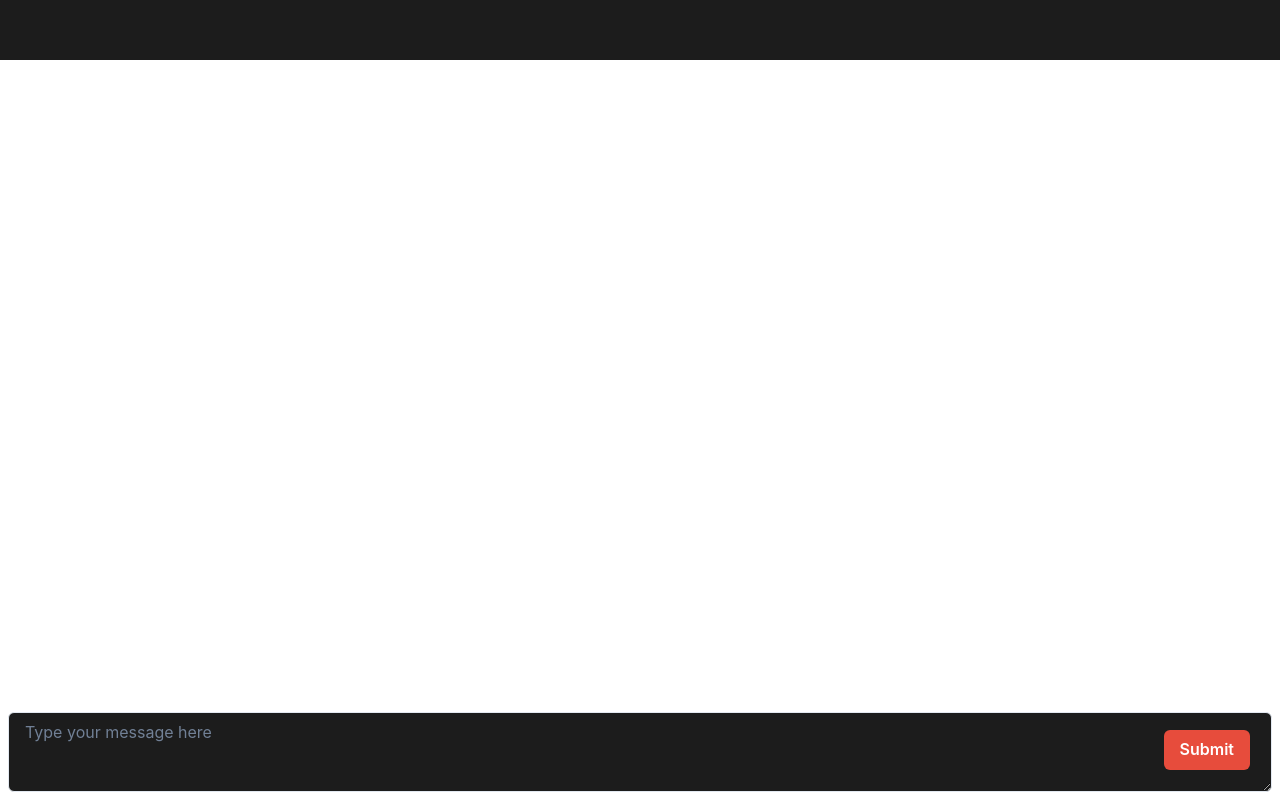
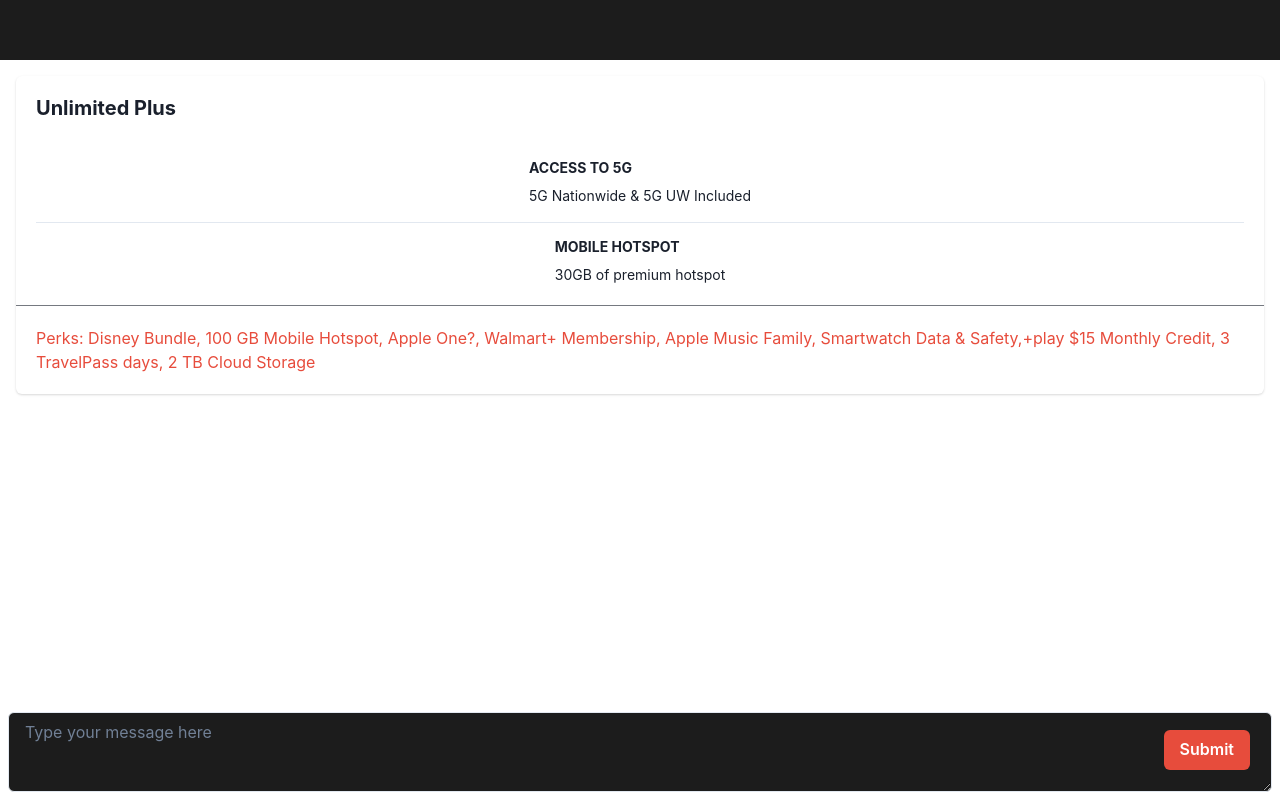
Before and after one commit to AI-Hack-gator/ai_days_fe, a React (Create React App) app: page / in a window 1280 px wide. Both pictures are taken after typing "Sample" into the empty fields and a click on the button "Submit". Built offline with nearby package versions, Linux system fonts and the light colour scheme.

Commit message:
card UI ready

```diff
--- a/src/components/Home.tsx
+++ b/src/components/Home.tsx
@@ -9,9 +9,11 @@
 const Home: React.FC = () => {
   return (
     <ChatProvider>
-      <Flex direction="column" h="100vh" position="relative">
+      <Flex h="100vh" direction="column" position="relative">
         <NavBar />
-        <PageContent />
+        <Flex direction="column" h="100%" overflowY="auto" pt="60px" pb="100px">
+          <PageContent />
+        </Flex>
         <MessageInput />
       </Flex>
     </ChatProvider>
--- a/src/components/MessageInput.tsx
+++ b/src/components/MessageInput.tsx
@@ -34,7 +34,7 @@
   console.log("messages", messages);
 
   return (
-    <Box p={2} position="absolute" bottom="0" w="100%" zIndex="1">
+    <Box position="absolute" p={2} bottom="0" w="100%" zIndex="1">
       <Textarea
         placeholder="Type your message here"
         isDisabled={inputInfo.loading}
--- a/src/components/PageContent.tsx
+++ b/src/components/PageContent.tsx
@@ -1,12 +1,41 @@
-// components/PageContent.tsx
-import React from 'react';
-import { Box } from '@chakra-ui/react';
+import React, { useContext, useMemo, useRef, useEffect } from 'react';
+import DeviceRow from './row/DeviceRow';
+import PlanRow from './row/PlanRow';
+// import InformationRow from './row/InformationRow';
+import { Flex, VStack, Box } from '@chakra-ui/react';
+import { ProductType, Row } from '../types';
+import { ChatContext, ChatContextType } from '../contexts/ChatContext';
 
-const PageContent: React.FC = () => {
+const PageContent: React.FC = ({}) => {
+  const { rows, inputInfo } = useContext<ChatContextType>(ChatContext);
+  const bottomRef = useRef<HTMLDivElement>(null);
+
+  const renderedRows = useMemo(() => {
+    return rows.map((row, index) => {
+      switch (row.ui_gen_output.product_type) {
+        case ProductType.DEVICE:
+          return <DeviceRow key={index} row={row} />;
+        case ProductType.PLAN:
+          return <PlanRow key={index} row={row} />;
+        // case 'information':
+        //   return <InformationRow key={index} row={row} />;
+        default:
+          return null;
+      }
+    });
+  }, [rows]);
+
+  useEffect(() => {
+    if (bottomRef.current) {
+      bottomRef.current.scrollIntoView({ behavior: "smooth" });
+    }
+  }, [rows]);
+
   return (
-    <Box flex="1" overflowY="auto" pt="60px" pb="100px" height="1000px">
-      {/* Padding to account for the NavBar and MessageInput */}
-    </Box>
+    <VStack>
+      {renderedRows}
+      <Box ref={bottomRef} />
+    </VStack>
   );
 };
 
--- /dev/null
+++ b/src/components/row/DeviceRow.tsx
@@ -0,0 +1,23 @@
+import React from 'react';
+import { DisplayType, Row } from '../../types';
+import CardUi from '../uiOption/CardUi';
+import TableUi from '../uiOption/TableUi';
+
+interface DeviceRowProps {
+  row: Row;
+}
+
+const DeviceRow: React.FC<DeviceRowProps> = ({ row }) => {
+  console.log("Inside DeviceRow")
+  switch (row.ui_gen_output.display_type) {
+    case DisplayType.CARD:
+      console.log("Inside DeviceRow CARD")
+      return <CardUi row={row} />;
+    case DisplayType.TABLE:
+      return <TableUi row={row} />;
+    default:
+      return null;
+  }
+};
+
+export default DeviceRow;
--- /dev/null
+++ b/src/components/row/PlanRow.tsx
@@ -0,0 +1,21 @@
+import React from 'react';
+import { DisplayType, Row } from '../../types';
+import CardUi from '../uiOption/CardUi';
+import TableUi from '../uiOption/TableUi';
+
+interface PlanRowProps {
+  row: Row;
+}
+
+const PlanRow: React.FC<PlanRowProps> = ({ row }) => {
+  switch (row.ui_gen_output.display_type) {
+    case DisplayType.CARD:
+      return <CardUi row={row} />;
+    case DisplayType.TABLE:
+      return <TableUi row={row} />;
+    default:
+      return null;
+  }
+};
+
+export default PlanRow;
--- /dev/null
+++ b/src/components/uiOption/CardUi.tsx
@@ -0,0 +1,113 @@
+import React, { useMemo } from 'react';
+import {
+  Box,
+  VStack,
+  List,
+  ListItem,
+  Heading,
+  Text,
+  Card,
+  CardBody,
+  CardHeader,
+  CardFooter,
+  Image,
+  Button,
+  ButtonGroup,
+  Divider,
+  StackDivider,
+  Flex,
+} from '@chakra-ui/react';
+
+import {
+  FaWifi,
+  FaBatteryHalf,
+  FaCamera,
+  FaCogs,
+  FaMobileAlt,
+  // ... import other unique icons you'd like to use
+  // @ts-ignore
+} from 'react-icons/fa';
+import { Row, Device, Plan, ProductType } from '../../types';
+
+interface CardUiProps {
+  row: Row;
+}
+
+const CardUi: React.FC<CardUiProps> = ({ row }) => {
+  let productItems = row.ui_gen_output.product_items;
+
+  const renderDevice = useMemo(() => {
+    // @ts-ignore
+    return productItems.map((device: Device) => (
+      <Card backgroundColor="brandPrimary.500" color="white"  maxW="sm">
+        <CardBody>
+          <Image src={device.image} alt={device.product} borderRadius="lg" />
+          <VStack align="start" spacing={4}>
+            <Heading size="md">{device.product}</Heading>
+            <Text>{device.overview}</Text>
+            <Text color="brandPrimary.500" fontSize="2xl">
+              {device.monthly_price}
+            </Text>
+          </VStack>
+          <Text mt={2} color="brandSecondary.500">{device.other_features}</Text>
+        </CardBody>
+        <Divider ml="5%" w="90%" />
+        <CardFooter display="flex" justifyContent="flex-end" w="100%">
+          {/* link button to device.links */}
+          <Button colorScheme='brandSecondary'>
+            <a href={device.links} target="_blank" rel="noreferrer">
+              Learn More
+            </a>
+          </Button>
+        </CardFooter>
+      </Card>
+    ));
+  }, [productItems]);
+
+  const renderPlan = useMemo(() => {
+    // @ts-ignore
+    return productItems.map((plan: Plan) => (
+      <Card colorScheme=''>
+        <CardHeader>
+          <Heading size="md">{plan.product}</Heading>
+        </CardHeader>
+        <CardBody>
+          <VStack divider={<StackDivider />} spacing={4}>
+            <Box>
+              <Heading size="xs" textTransform="uppercase">
+                Access to 5G
+              </Heading>
+              <Text pt="2" fontSize="sm">
+                {plan.access_to_5G}
+              </Text>
+            </Box>
+            <Box>
+              <Heading size="xs" textTransform="uppercase">
+                Mobile Hotspot
+              </Heading>
+              <Text pt="2" fontSize="sm">
+                {plan.mobile_hotspot}
+              </Text>
+            </Box>
+            {/* ... other plan-specific fields */}
+          </VStack>
+        </CardBody>
+        <Divider />
+        <CardFooter>
+          {/* Unique field for renderPlan */}
+          <Text color="brandSecondary.500">Perks: {plan.perks_you_may_choose_between_for_an_additional_10_dollars}</Text>
+        </CardFooter>
+      </Card>
+    ));
+  }, [productItems]);
+
+
+
+  return (
+    <Flex justifyContent="space-between" gap={10} p={4} color="white" borderRadius="md" w="100%">
+      {row.ui_gen_output.product_type === ProductType.DEVICE ? renderDevice : renderPlan}
+    </Flex>
+  );
+};
+
+export default CardUi;
--- /dev/null
+++ b/src/components/uiOption/TableUi.tsx
@@ -0,0 +1,22 @@
+import React from 'react';
+import { Row } from '../../types';
+import { Table, Tbody, Td, Th, Thead, Tr } from '@chakra-ui/react';
+
+interface TableUiProps {
+  row: Row;
+}
+
+const TableUi: React.FC<TableUiProps> = ({ row }) => {
+  return (
+    <Table variant="simple">
+      <Thead>
+        {/* Add your table header */}
+      </Thead>
+      <Tbody>
+        {/* Render the table rows based on the row data */}
+      </Tbody>
+    </Table>
+  );
+};
+
+export default TableUi;
--- a/src/index.css
+++ b/src/index.css
@@ -5,6 +5,7 @@
     sans-serif;
   -webkit-font-smoothing: antialiased;
   -moz-osx-font-smoothing: grayscale;
+  height: 100vh;
 }
 
 code {
--- a/src/types.ts
+++ b/src/types.ts
@@ -80,8 +80,8 @@
 }
 
 export enum DisplayType {
-  TABLE = 'table',
-  CARD = 'card',
+  TABLE = 'tables',
+  CARD = 'cards',
 }
 
 export type InputInfo = {
@@ -90,8 +90,8 @@
 }
 
 export enum ProductType {
-  PLAN = 'plan',
-  DEVICE = 'device',
+  PLAN = 'plans',
+  DEVICE = 'devices',
   INFORMATION = 'information',
 }
 
--- a/src/utils/apiUtils.ts
+++ b/src/utils/apiUtils.ts
@@ -147,6 +147,6 @@
       },
     ] as ChatGPTMessage[],
     product_items: plansDemo,
-    product_type: "devices" as ProductType,
+    product_type: "plans" as ProductType,
   };
 };
```
